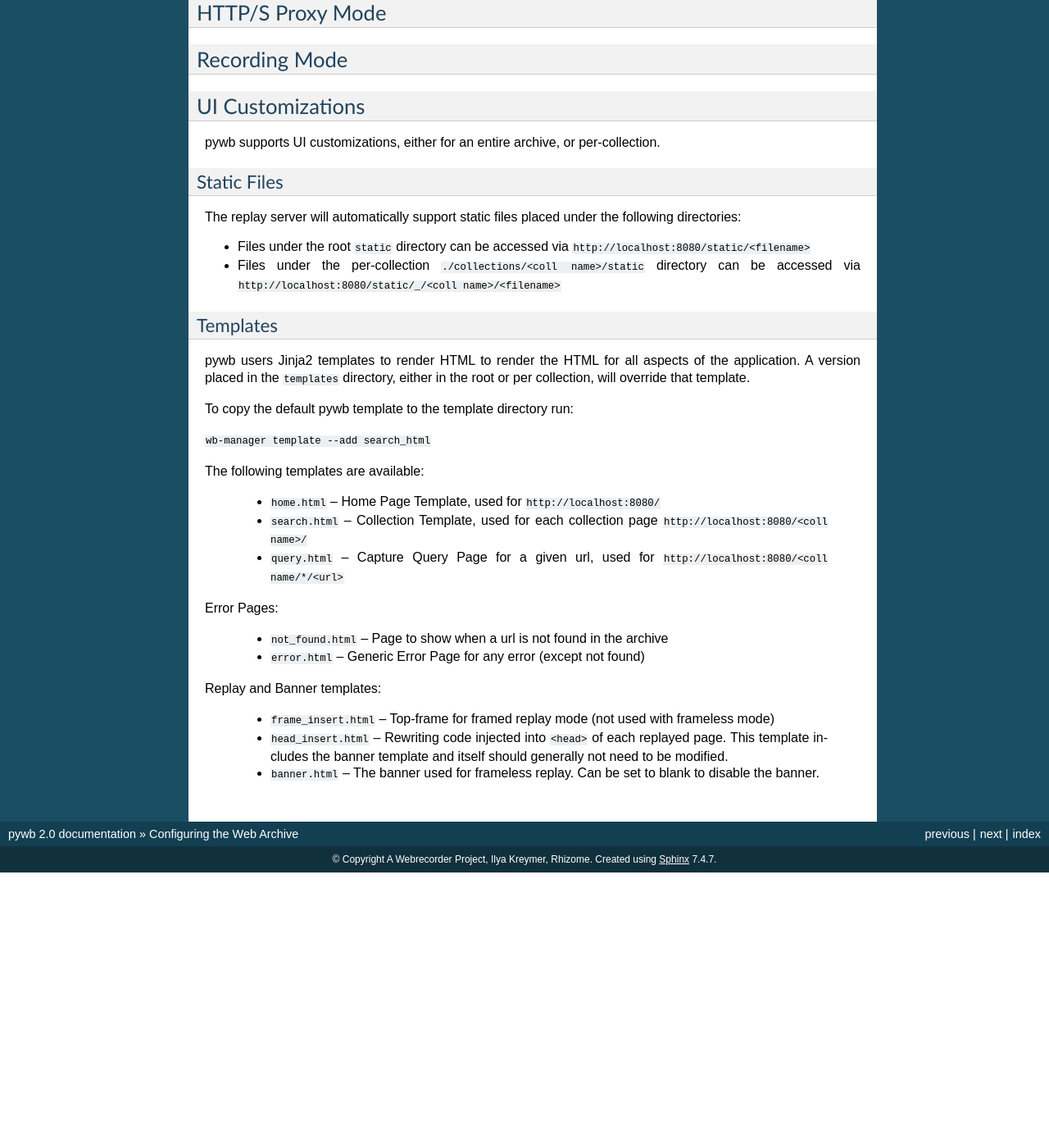
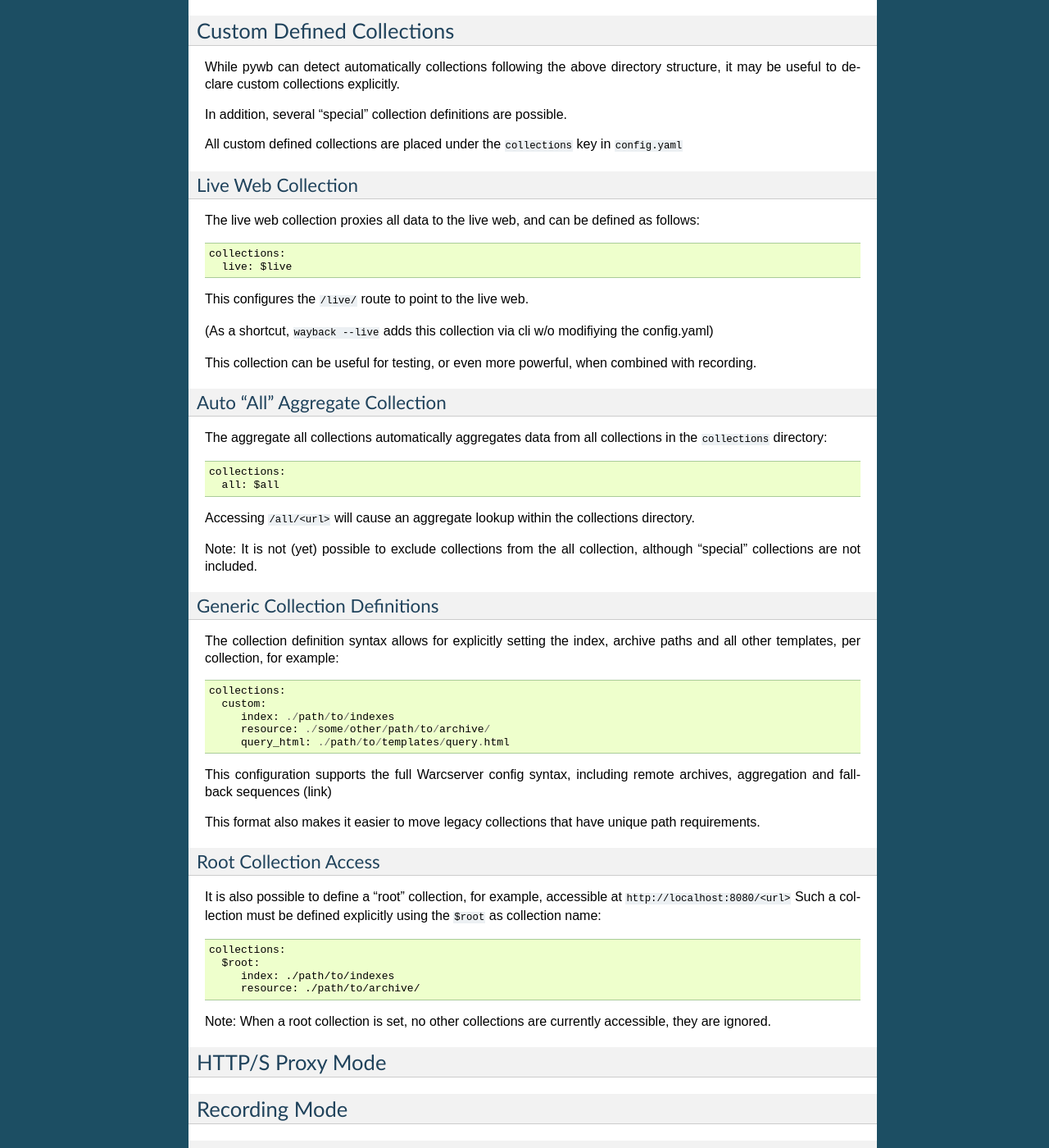
Before and after one commit to webrecorder/pywb, a Sphinx documentation site: the page built from docs/manual/configuring.rst, in a window 1280 px wide and 1400 px high, scrolled down 1619 px. Shown: the whole window at 82% size. Built offline with Sphinx 7.4.7, drawn with Linux system fonts in a browser that asks for light colours; pages that are not in the unit, such as notebooks, are missing from menus; before the commit the page ends 2683 px from its top, so only the background shows below that; some of the changed text lies outside the part shown.

Commit message:
work on 'custom collections' section

```diff
--- a/docs/manual/configuring.rst
+++ b/docs/manual/configuring.rst
@@ -51,11 +51,36 @@
 If running with default settings, the ``config.yaml`` can be omitted.
 
 It is possible to config these paths in the config.yaml
-The following are the implicit default settings which can be customized::
+The following are some of the implicit default settings which can be customized::
 
   collections_root: collections
-  dyn_archive_path: {coll}/archive
-  dyn_index_path: {coll}/indexes
+  archive_paths: archive
+  index_paths: indexes
+
+(For a complete list of defaults, see the ``pywb/default_config.yaml`` file for reference)
+
+Index Paths
+^^^^^^^^^^^
+
+The ``index_paths`` key defines the subdirectory for index files (usually CDXJ) and determine the contents of each archive collection.
+
+The index files usually contain a pointer to a WARC file, but not the absolute path.
+
+Archive Paths
+^^^^^^^^^^^^^
+
+The ``archive_paths`` key indicates how pywb will resolve WARC files listed in the index.
+
+For example, it is possible to configure multiple archive paths::
+
+  archive_paths:
+    - archive
+    - http://remote-bakup.example.com/collections/
+
+When resolving a ``example.warc.gz``, pywb will then check (in order):
+
+ * First, ``collections/<coll name>/example.warc.gz``
+ * Then, ``http://remote-backup.example.com/collections/<coll name>/example.warc.gz`` (if first lookup unsuccessful)
 
 
 Custom Defined Collections
@@ -72,20 +97,60 @@
 Live Web Collection
 ^^^^^^^^^^^^^^^^^^^
 
-The live web collection proxies all data to the live web.
-This collection is especially useful with (recording) and can be defined as follows::
+The live web collection proxies all data to the live web, and can be defined as follows::
 
   collections:
-     live: $live
+    live: $live
 
 This configures the ``/live/`` route to point to the live web.
 
 (As a shortcut, ``wayback --live`` adds this collection via cli w/o modifiying the config.yaml)
 
+This collection can be useful for testing, or even more powerful, when combined with recording.
 
-Auto "All" Collection
-^^^^^^^^^^^^^^^^^^^^^
 
+Auto "All" Aggregate Collection
+^^^^^^^^^^^^^^^^^^^^^^^^^^^^^^^
+
+The aggregate all collections automatically aggregates data from all collections in the ``collections`` directory::
+
+  collections:
+    all: $all
+
+Accessing ``/all/<url>`` will cause an aggregate lookup within the collections directory.
+
+Note: It is not (yet) possible to exclude collections from the all collection, although "special" collections are not included.
+
+
+Generic Collection Definitions
+^^^^^^^^^^^^^^^^^^^^^^^^^^^^^^
+
+The collection definition syntax allows for explicitly setting the index, archive paths
+and all other templates, per collection, for example::
+
+  collections:
+    custom:
+       index: ./path/to/indexes
+       resource: ./some/other/path/to/archive/
+       query_html: ./path/to/templates/query.html
+
+This configuration supports the full Warcserver config syntax, including
+remote archives, aggregation and fallback sequences (link)
+
+This format also makes it easier to move legacy collections that have unique path requirements.
+
+Root Collection Access
+^^^^^^^^^^^^^^^^^^^^^^
+
+It is also possible to define a "root" collection, for example, accessible at ``http://localhost:8080/<url>``
+Such a collection must be defined explicitly using the ``$root`` as collection name::
+
+  collections:
+    $root:
+       index: ./path/to/indexes
+       resource: ./path/to/archive/
+
+Note: When a root collection is set, no other collections are currently accessible, they are ignored.
 
 
 HTTP/S Proxy Mode
```
